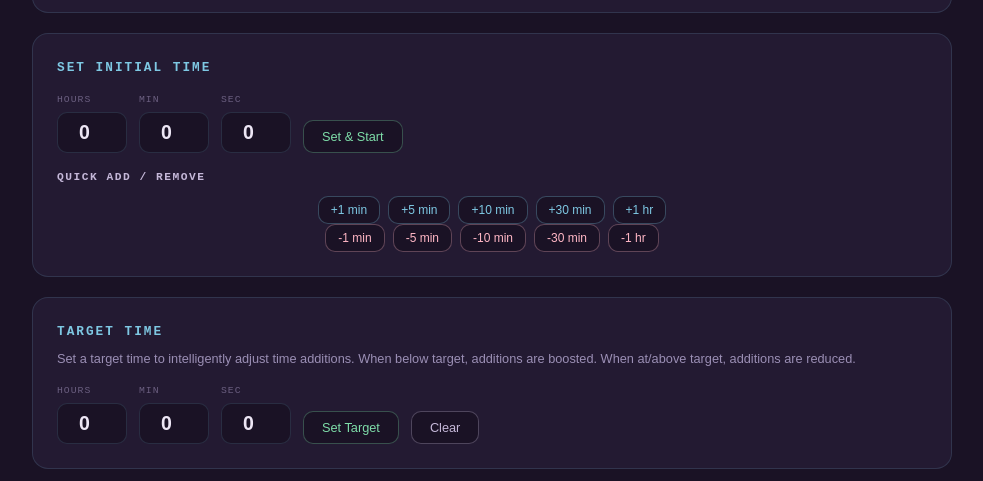
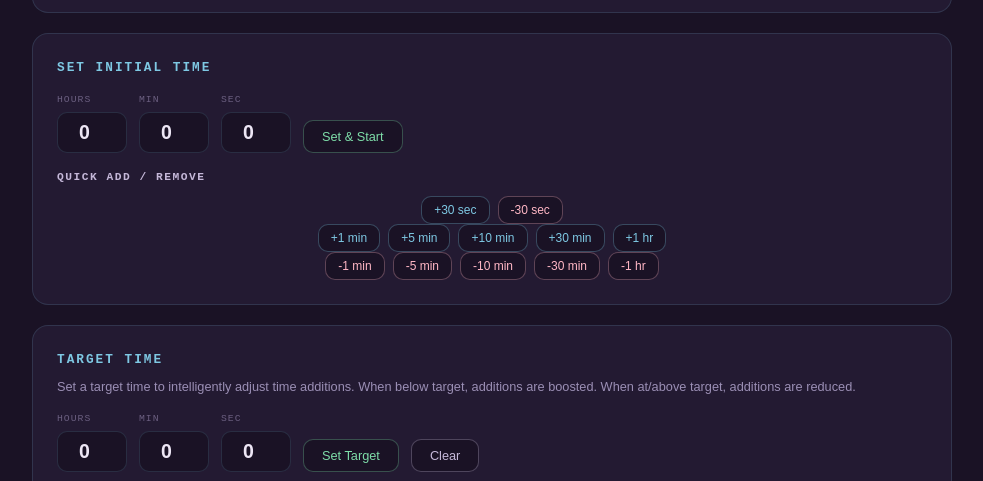
Before and after one commit to Oblividev/livvytimer, a website: page public/admin/index.html in a window 1280 px wide. Shown: the part 319-800 px from the top of the page, without its empty margins (148-1131 px from the left). Drawn offline with nearby package versions, Linux system fonts and the light colour scheme; no server answers; a web font is replaced by a local one.

Commit message:
Add quick add/remove buttons for timer adjustments in admin panel

```diff
--- a/public/admin/index.html
+++ b/public/admin/index.html
@@ -77,6 +77,10 @@
         </div>
 
         <h3 class="card-subtitle">Quick Add / Remove</h3>
+        <div class="btn-row">
+          <button class="btn btn-add" data-ms="30000">+30 sec</button>
+          <button class="btn btn-remove" data-ms="30000">-30 sec</button>
+        </div>
         <div class="btn-row">
           <button class="btn btn-add" data-ms="60000">+1 min</button>
           <button class="btn btn-add" data-ms="300000">+5 min</button>
```
